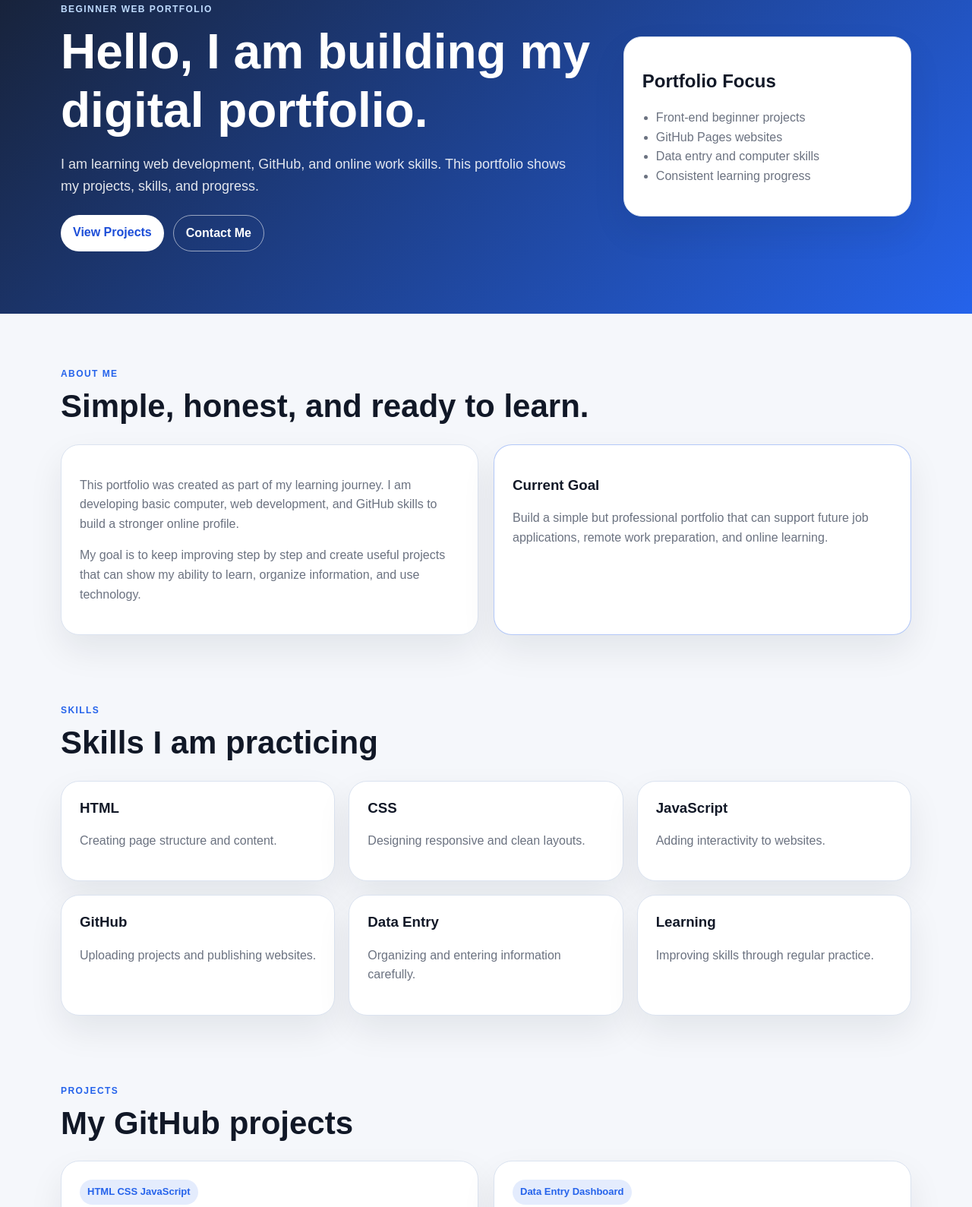
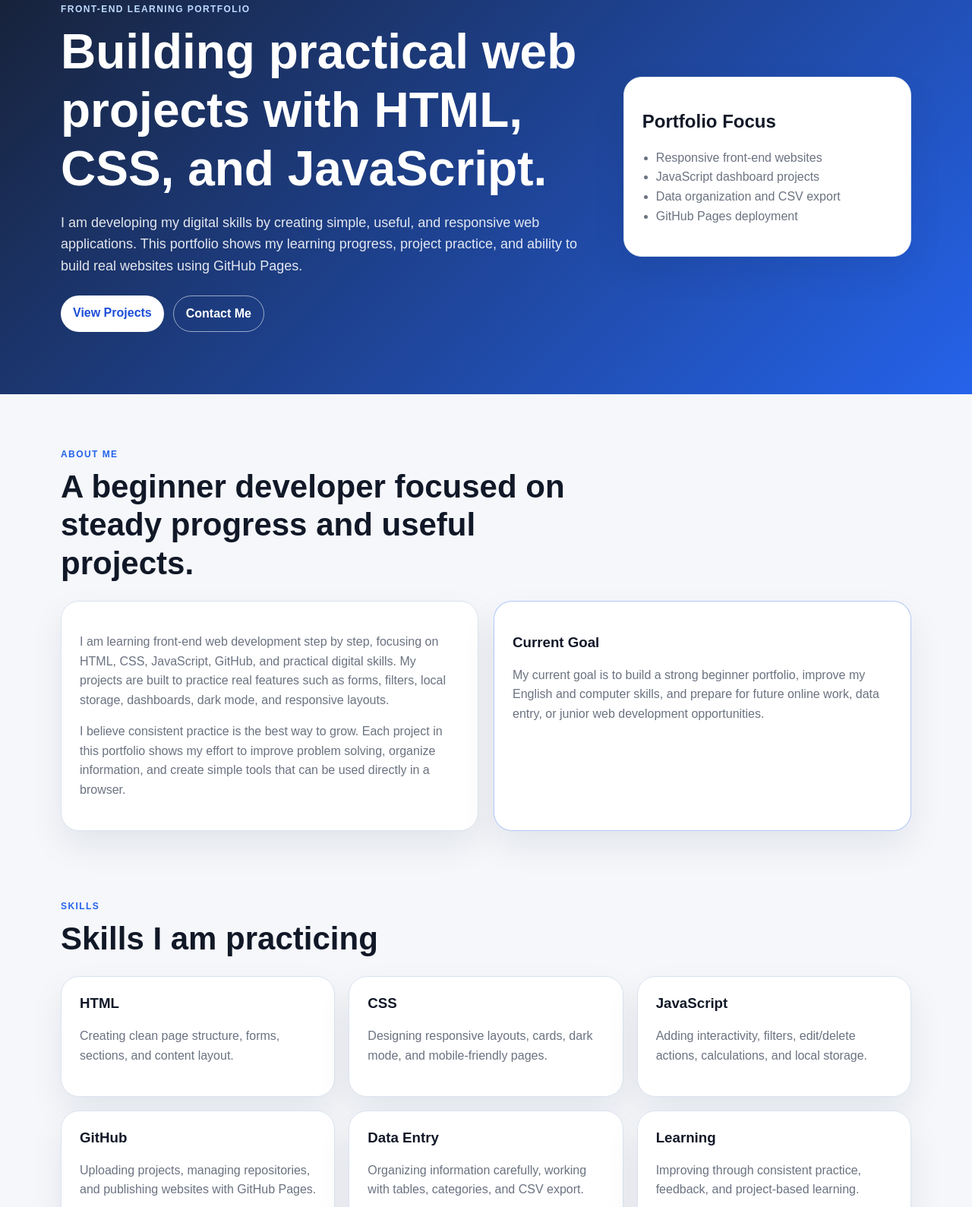
Before and after one commit to tipstrikpedia/personal-portfolio-website, a plain HTML site: page index.html in a window 1280 px wide. Shown: the part 145-1734 px from the top of the page at 76% size. Drawn offline with Linux system fonts and the light colour scheme.

Commit message:
Improve portfolio content and contact section

```diff
--- a/index.html
+++ b/index.html
@@ -23,11 +23,12 @@
   <main>
     <section id="home" class="hero">
       <div class="hero-text">
-        <p class="eyebrow">Beginner Web Portfolio</p>
-        <h1>Hello, I am building my digital portfolio.</h1>
+        <p class="eyebrow">Front-End Learning Portfolio</p>
+        <h1>Building practical web projects with HTML, CSS, and JavaScript.</h1>
         <p class="subtitle">
-          I am learning web development, GitHub, and online work skills. This portfolio
-          shows my projects, skills, and progress.
+          I am developing my digital skills by creating simple, useful, and responsive
+          web applications. This portfolio shows my learning progress, project practice,
+          and ability to build real websites using GitHub Pages.
         </p>
         <div class="hero-actions">
           <a href="#projects" class="btn primary">View Projects</a>
@@ -38,10 +39,10 @@
       <div class="hero-card">
         <h2>Portfolio Focus</h2>
         <ul>
-          <li>Front-end beginner projects</li>
-          <li>GitHub Pages websites</li>
-          <li>Data entry and computer skills</li>
-          <li>Consistent learning progress</li>
+          <li>Responsive front-end websites</li>
+          <li>JavaScript dashboard projects</li>
+          <li>Data organization and CSV export</li>
+          <li>GitHub Pages deployment</li>
         </ul>
       </div>
     </section>
@@ -49,25 +50,28 @@
     <section id="about" class="section">
       <div class="section-title">
         <p class="eyebrow">About Me</p>
-        <h2>Simple, honest, and ready to learn.</h2>
+        <h2>A beginner developer focused on steady progress and useful projects.</h2>
       </div>
       <div class="content-grid">
         <div class="panel">
           <p>
-            This portfolio was created as part of my learning journey. I am developing
-            basic computer, web development, and GitHub skills to build a stronger
-            online profile.
+            I am learning front-end web development step by step, focusing on HTML,
+            CSS, JavaScript, GitHub, and practical digital skills. My projects are built
+            to practice real features such as forms, filters, local storage, dashboards,
+            dark mode, and responsive layouts.
           </p>
           <p>
-            My goal is to keep improving step by step and create useful projects that
-            can show my ability to learn, organize information, and use technology.
+            I believe consistent practice is the best way to grow. Each project in this
+            portfolio shows my effort to improve problem solving, organize information,
+            and create simple tools that can be used directly in a browser.
           </p>
         </div>
         <div class="panel highlight">
           <h3>Current Goal</h3>
           <p>
-            Build a simple but professional portfolio that can support future job
-            applications, remote work preparation, and online learning.
+            My current goal is to build a strong beginner portfolio, improve my English
+            and computer skills, and prepare for future online work, data entry, or junior
+            web development opportunities.
           </p>
         </div>
       </div>
@@ -79,12 +83,12 @@
         <h2>Skills I am practicing</h2>
       </div>
       <div class="skills-grid">
-        <article class="skill-card"><h3>HTML</h3><p>Creating page structure and content.</p></article>
-        <article class="skill-card"><h3>CSS</h3><p>Designing responsive and clean layouts.</p></article>
-        <article class="skill-card"><h3>JavaScript</h3><p>Adding interactivity to websites.</p></article>
-        <article class="skill-card"><h3>GitHub</h3><p>Uploading projects and publishing websites.</p></article>
-        <article class="skill-card"><h3>Data Entry</h3><p>Organizing and entering information carefully.</p></article>
-        <article class="skill-card"><h3>Learning</h3><p>Improving skills through regular practice.</p></article>
+        <article class="skill-card"><h3>HTML</h3><p>Creating clean page structure, forms, sections, and content layout.</p></article>
+        <article class="skill-card"><h3>CSS</h3><p>Designing responsive layouts, cards, dark mode, and mobile-friendly pages.</p></article>
+        <article class="skill-card"><h3>JavaScript</h3><p>Adding interactivity, filters, edit/delete actions, calculations, and local storage.</p></article>
+        <article class="skill-card"><h3>GitHub</h3><p>Uploading projects, managing repositories, and publishing websites with GitHub Pages.</p></article>
+        <article class="skill-card"><h3>Data Entry</h3><p>Organizing information carefully, working with tables, categories, and CSV export.</p></article>
+        <article class="skill-card"><h3>Learning</h3><p>Improving through consistent practice, feedback, and project-based learning.</p></article>
       </div>
     </section>
 
@@ -124,8 +128,8 @@
           <div class="project-top"><span class="tag">Kanban Board</span></div>
           <h3>Kanban Task Board</h3>
           <p>
-            A drag-and-drop task management app. It includes task creation, editing,
-            deleting, status columns, local storage, and dark mode.
+            A professional drag-and-drop task board with priority, due date, search,
+            filters, project progress, CSV export, local storage, and dark mode.
           </p>
           <div class="project-links">
             <a href="https://tipstrikpedia.github.io/kanban-task-board/" target="_blank" rel="noopener">Live Demo</a>
@@ -150,8 +154,8 @@
           <div class="project-top"><span class="tag">Portfolio</span></div>
           <h3>Personal Portfolio Website</h3>
           <p>
-            A personal website to introduce myself, show skills, display projects,
-            and provide contact information.
+            A personal website to introduce my skills, learning progress, live projects,
+            and GitHub work in one clean online profile.
           </p>
           <div class="project-links"><a href="#home">Current Project</a></div>
         </article>
@@ -164,17 +168,21 @@
         <h2>Let's connect</h2>
       </div>
       <div class="contact-panel">
-        <p>You can add your email, LinkedIn, or other contact information here.</p>
+        <p>
+          I am open to learning opportunities, portfolio feedback, and beginner-friendly
+          web or data entry practice projects. You can view my code and project progress
+          through my GitHub profile.
+        </p>
         <div class="contact-links">
           <a href="https://github.com/tipstrikpedia" target="_blank" rel="noopener">GitHub Profile</a>
-          <a href="mailto:your-email@example.com">your-email@example.com</a>
+          <a href="https://tipstrikpedia.github.io/personal-portfolio-website/" target="_blank" rel="noopener">Portfolio Website</a>
         </div>
       </div>
     </section>
   </main>
 
   <footer class="footer">
-    <p>© 2026 Tipstrikpedia. Built with HTML, CSS, and JavaScript.</p>
+    <p>© 2026 Tipstrikpedia. Built with HTML, CSS, JavaScript, and GitHub Pages.</p>
   </footer>
 
   <script src="script.js?v=5"></script>
```
